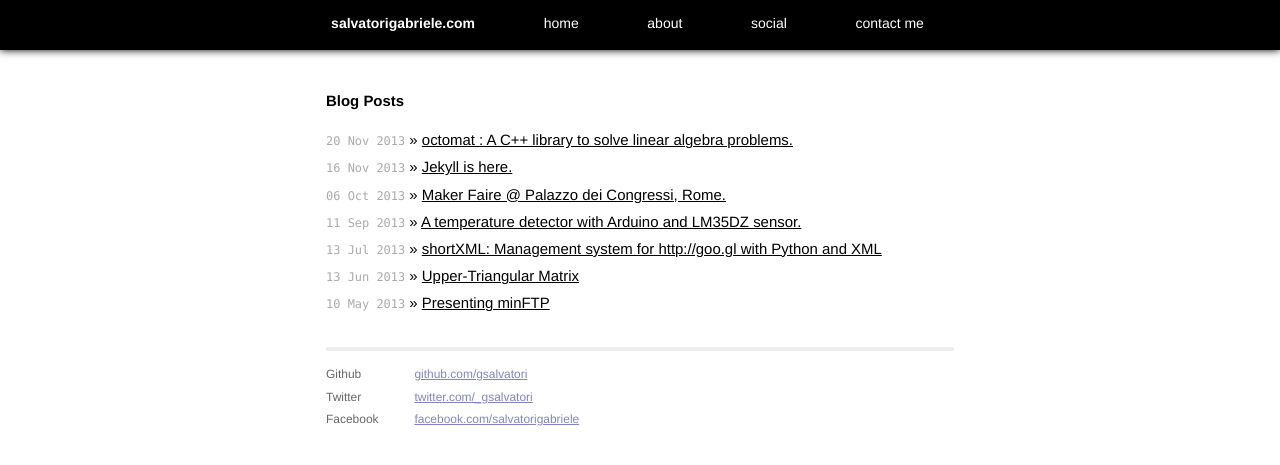
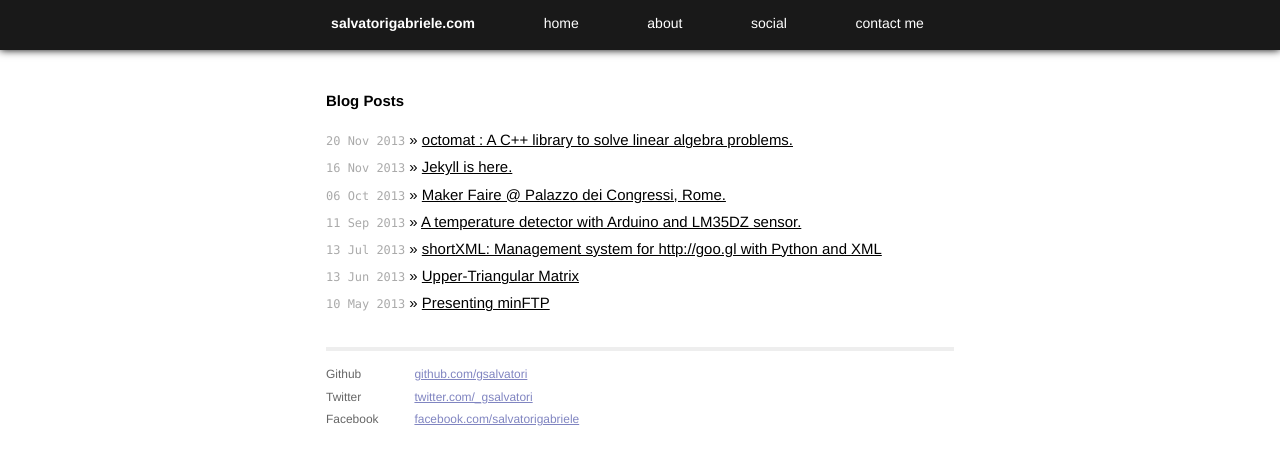
Before and after one commit to gsalvatori/salvatorigabriele.com, a Jekyll site: the page built from index.html, in a window 1280 px wide. Shown: the top 465 px of the page. Built offline with Jekyll 4.4.1, drawn with Linux system fonts in a browser that asks for light colours; Markdown is read by kramdown in place of the engine named in the settings.

Commit message:
Update main.css

```diff
--- a/css/main.css
+++ b/css/main.css
@@ -175,7 +175,7 @@ a:visited { color: #000; }
   -moz-box-shadow: 0px 0px 8px 0px #000000;
   box-shadow: 0px 0px 8px 0px #000000;
   /* Adds the transparent background */
-  background-color: rgba(0,0,0,1.0);
+  background-color: rgba(0,0,0,0.9);
   color: rgba(1, 1, 1, 0.8);
 }
 
```
